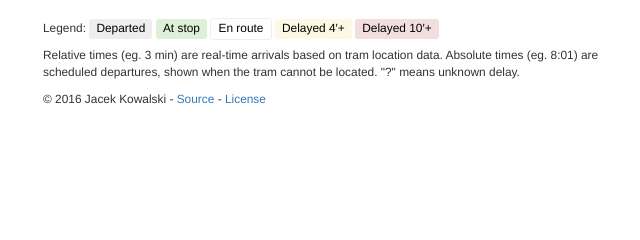
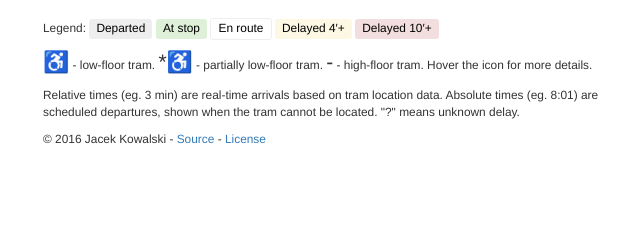
Before and after one commit to jacekkow/mpk-ttss, a PHP site: page / in a window 1280 px wide. Shown: the part 160-400 px from the top of the page, without its empty margins (612-1252 px from the left). Run offline with PHP 8.4, Linux system fonts and the light colour scheme; some libraries are stand-ins or nearby versions.

Commit message:
Add description of tram type indicator

```diff
--- a/index.css
+++ b/index.css
@@ -39,6 +39,9 @@ tr.active {
 	margin: -5px 0;
 	font-size: 21px;
 }
+.bigger {
+	font-size: 21px;
+}
 
 nav.loading {
 	background-image: -webkit-linear-gradient(45deg,rgba(0,0,0,.1) 25%,transparent 25%,transparent 50%,rgba(0,0,0,.1) 50%,rgba(0,0,0,.1) 75%,transparent 75%,transparent);
--- a/index.html
+++ b/index.html
@@ -97,6 +97,10 @@
 						<span class="label bg-danger">Delayed 10′+</span>
 					</p>
 
+					<p class="small">
+						<span class="bigger" title="Bombardier NGT6, Bombardier NGT8, PESA 2014N Krakowiak, Newag Nevelo 126N">&#x267F;</span> - low-floor tram. <span class="bigger" title="Düwag/Man/MPK N8C-NF, Düwag/MPK GT8C, Bombardier-Rotax/MPK EU8N, Protram 405N-Kr">*&#x267F;</span> - partially low-floor tram. <span class="bigger" title="other tram types">&#x2010;</span> - high-floor tram. Hover the icon for more details.
+					</p>
+
 					<p class="small">Relative times (eg. 3 min) are real-time arrivals based on tram location data. Absolute times (eg. 8:01) are scheduled departures, shown when the tram cannot be located. "?" means unknown delay.</p>
 
 					<p class="small">&copy; 2016 Jacek Kowalski - <a href="https://github.com/jacekkow/mpk-ttss">Source</a> - <a href="https://raw.githubusercontent.com/jacekkow/mpk-ttss/master/LICENSE">License</a></p>
```
